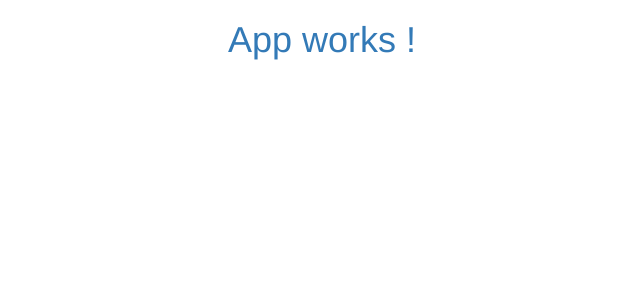
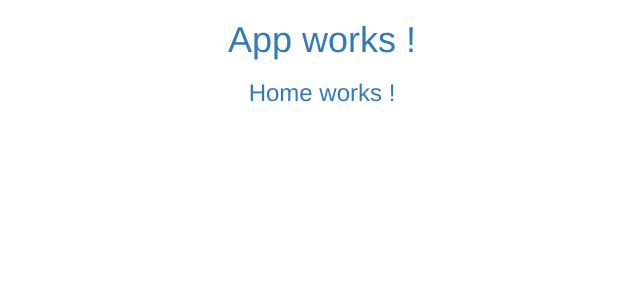
Before and after one commit to Borayvor/Angular2_Teamwork, an Angular app in the folder teamwork-app/: page / in a window 1280 px wide. Shown: the top 300 px of the page, without its empty margins (318-958 px from the left). Built offline with nearby package versions, Linux system fonts and the light colour scheme.

Commit message:
add home component

```diff
--- a/teamwork-app/src/app/app.component.html
+++ b/teamwork-app/src/app/app.component.html
@@ -1,3 +1,5 @@
 <h1 class="text-center text-primary">
   {{title}}
 </h1>
+
+<app-home></app-home>
--- a/teamwork-app/src/app/app.module.ts
+++ b/teamwork-app/src/app/app.module.ts
@@ -4,10 +4,12 @@
 import { HttpModule } from '@angular/http';
 
 import { AppComponent } from './app.component';
+import { HomeComponent } from './home/home.component';
 
 @NgModule({
   declarations: [
-    AppComponent
+    AppComponent,
+    HomeComponent
   ],
   imports: [
     BrowserModule,
--- /dev/null
+++ b/teamwork-app/src/app/home/home.component.html
@@ -0,0 +1,3 @@
+<h3 class="text-center text-primary">
+  {{title}}
+</h3>
--- /dev/null
+++ b/teamwork-app/src/app/home/home.component.ts
@@ -0,0 +1,17 @@
+import { Component, OnInit } from '@angular/core';
+
+@Component({
+  selector: 'app-home',
+  templateUrl: './home.component.html',
+  styleUrls: ['./home.component.css']
+})
+export class HomeComponent implements OnInit {
+  title: string;
+
+  constructor() { }
+
+  ngOnInit() {
+    this.title = 'Home works !';
+  }
+
+}
```
Also changed, not shown: teamwork-app/src/app/home/home.component.css (added), 1 other file (tests, documents, lock files or other folders).
